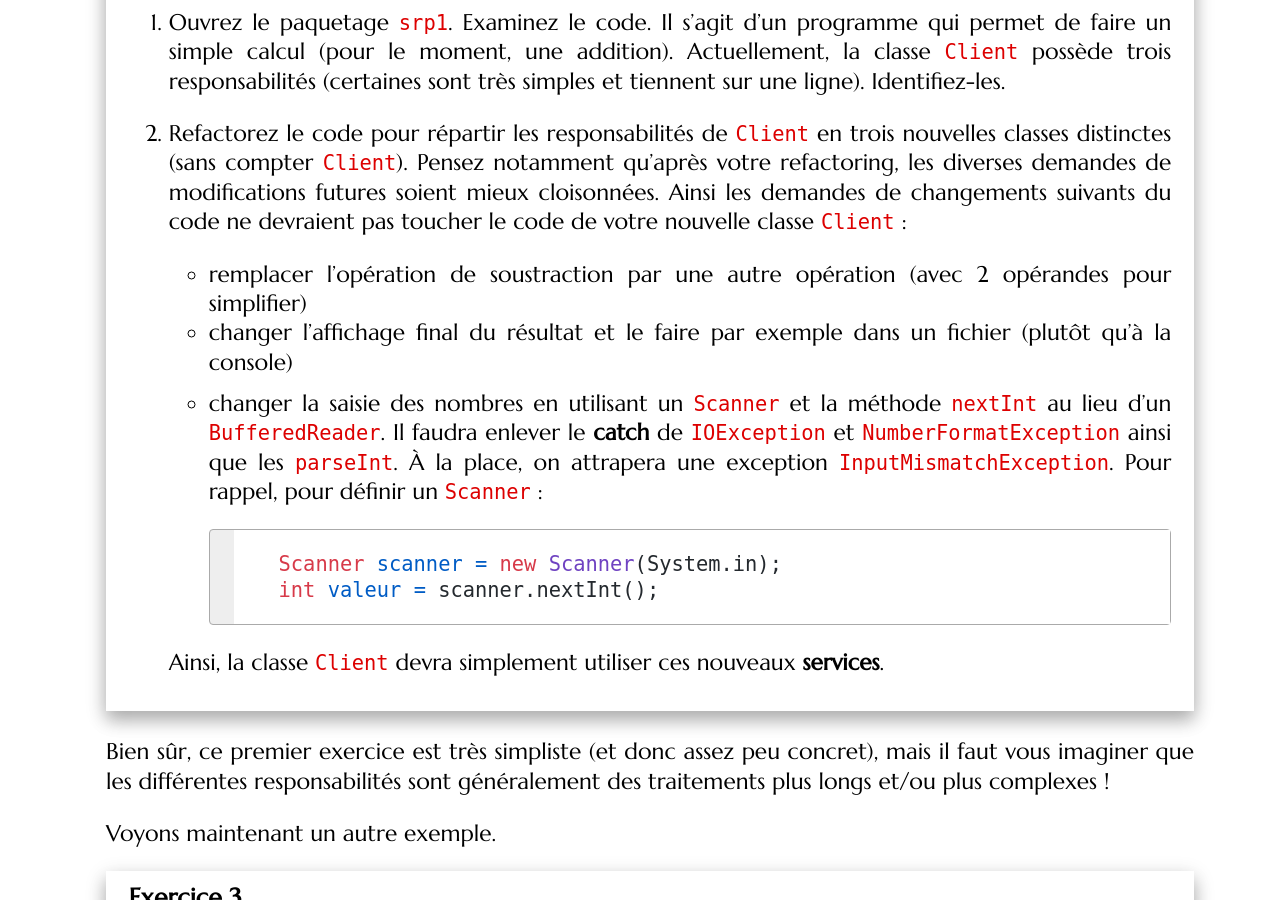
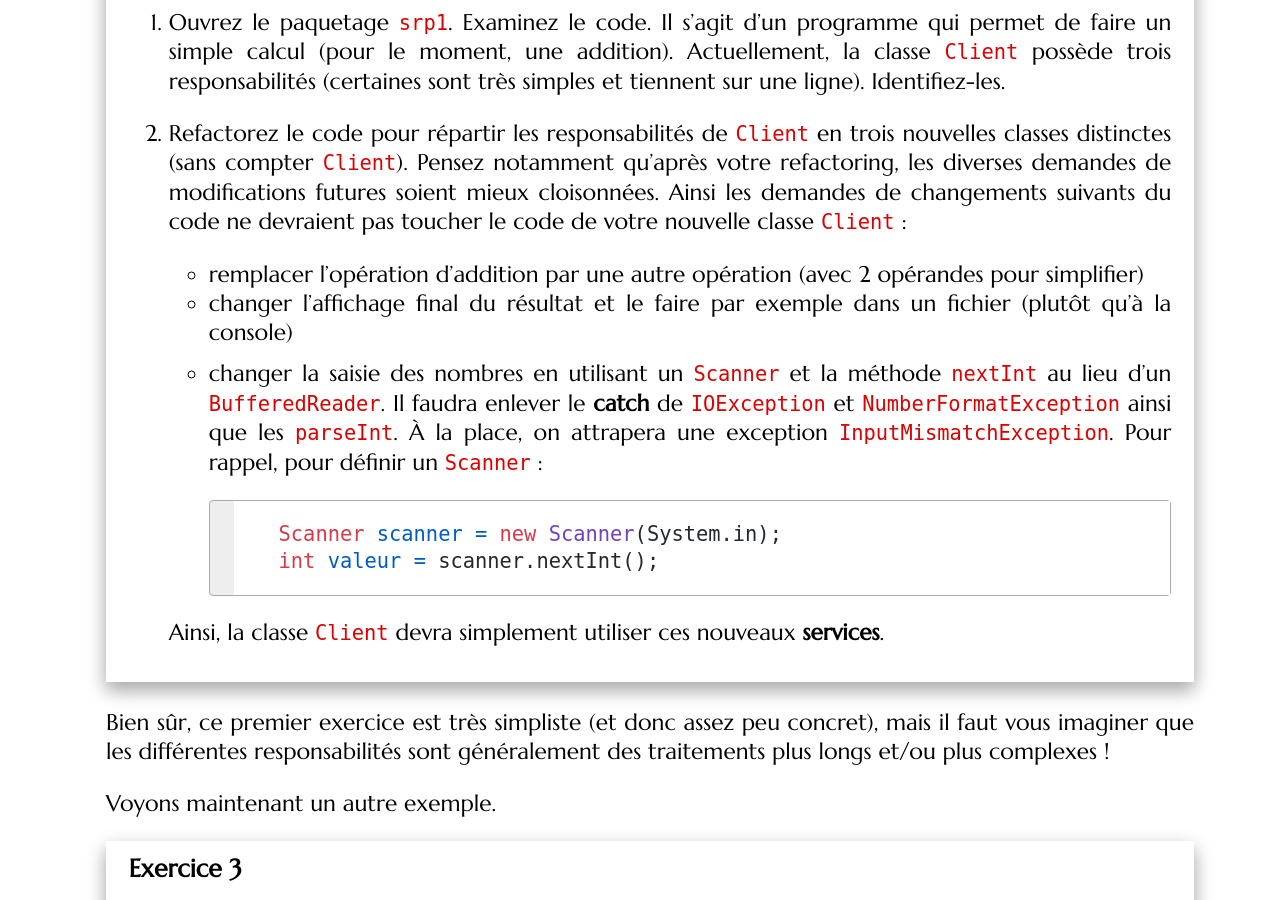
Before and after one commit to mgasquet/R304-QualiteDeveloppement, a Jekyll site: the page built from tutorials/tutorial3.md, in a window 1280 px wide and 900 px high, scrolled down 6624 px. Built offline with Jekyll 4.4.1, drawn with Linux system fonts in a browser that asks for light colours; some web fonts are replaced.

Commit message:
correction typo

```diff
--- a/tutorials/tutorial3.md
+++ b/tutorials/tutorial3.md
@@ -173,7 +173,7 @@ Ce principe semble assez facile à mettre en place, mais dans la réalité, on r
 
 2. Refactorez le code pour répartir les responsabilités de `Client` en trois nouvelles classes distinctes (sans compter `Client`). Pensez notamment qu'après votre refactoring, les diverses demandes de modifications futures soient mieux cloisonnées. Ainsi les demandes de changements suivants du code ne devraient pas toucher le code de votre nouvelle classe `Client` :
 
-     * remplacer l'opération de soustraction par une autre opération (avec 2 opérandes pour simplifier)
+     * remplacer l'opération d'addition par une autre opération (avec 2 opérandes pour simplifier)
      * changer l’affichage final du résultat et le faire par exemple dans un fichier (plutôt qu'à la console)
      * changer la saisie des nombres en utilisant un `Scanner` et la méthode `nextInt` au lieu d'un `BufferedReader`. Il faudra enlever le **catch** de `IOException` et `NumberFormatException` ainsi que les `parseInt`. À la place, on attrapera une exception `InputMismatchException`. Pour rappel, pour définir un `Scanner` :
 
```
